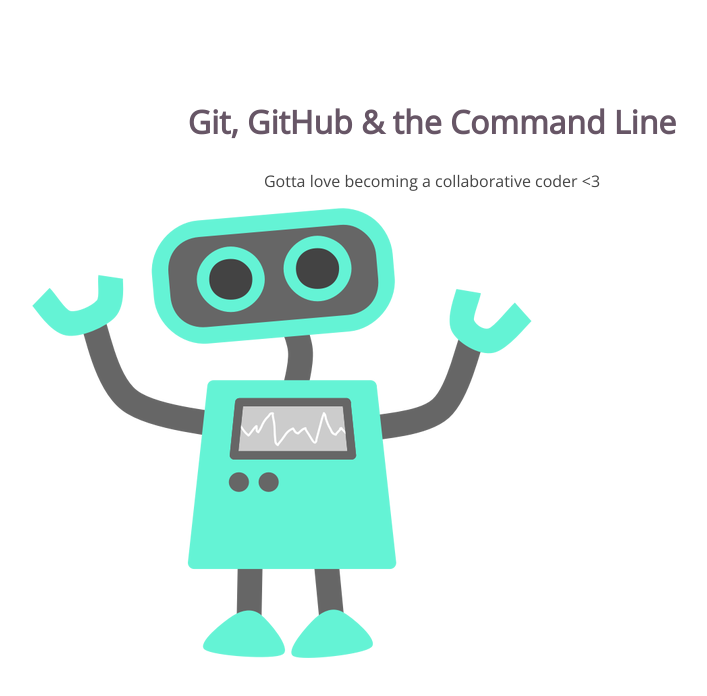
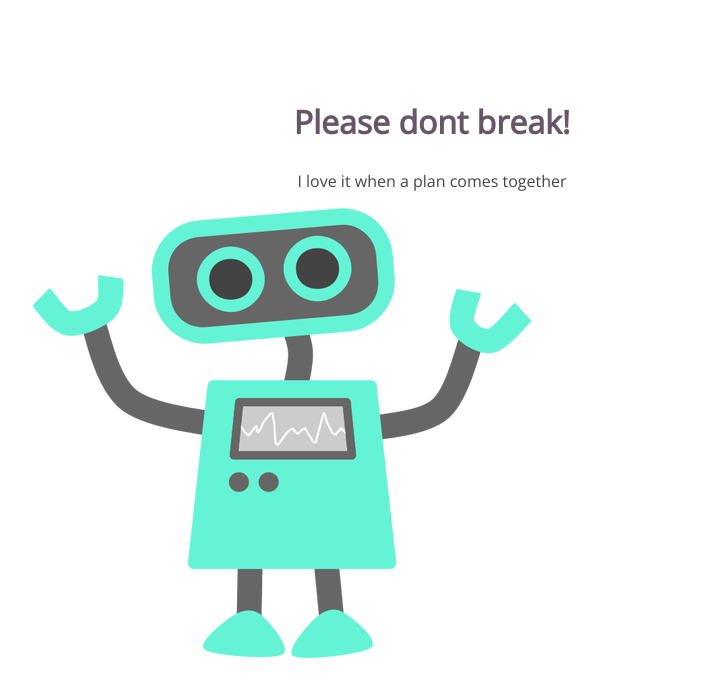
Before and after one commit to DavidArrebola/105-project, a plain HTML site: page index.html in a window 1280 px wide. Shown: the whole page, without its empty margins (208-915 px from the left). Drawn offline with nearby package versions, Linux system fonts and the light colour scheme.

Commit message:
p and h tag changes

```diff
--- a/index.html
+++ b/index.html
@@ -8,8 +8,8 @@
 </head>
 <body>
 	<section>
-		<h1>Git, GitHub & the Command Line</h1>
-		<p>Gotta love becoming a collaborative coder <3</p>
+		<h1>Please dont break!</h1>
+		<p>I love it when a plan comes together</p>
 		<img src="img/happy-blue-robot.png">
 	</section>
 </body>
```
